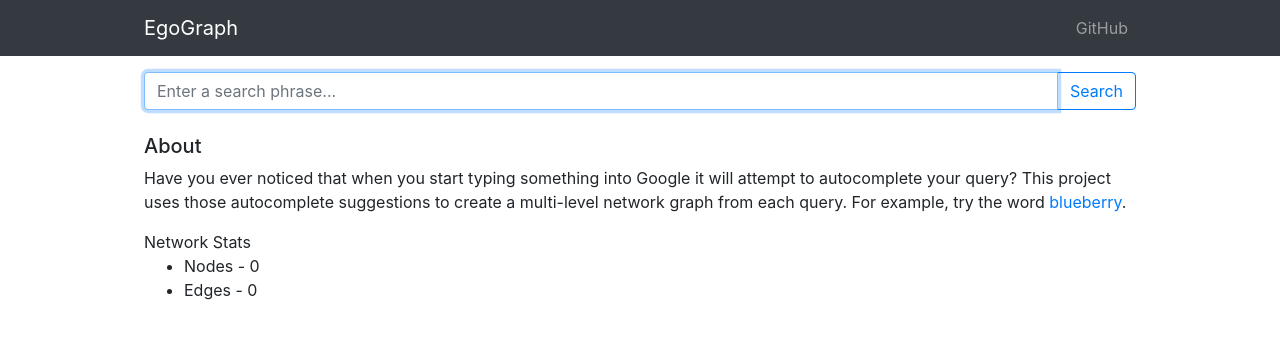
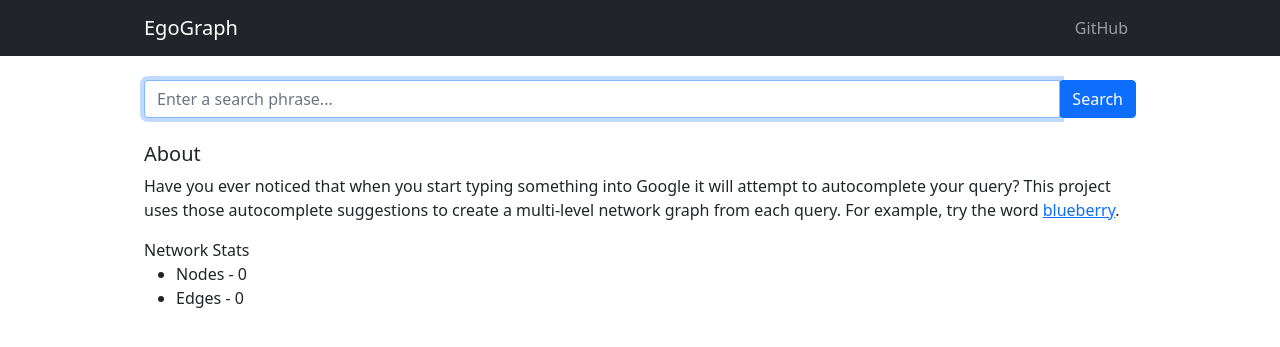
Before and after one commit to admariner/egograph, a Django app: page / in a window 1280 px wide. Shown: the top 347 px of the page. Run offline with Django 3.2, Linux system fonts and the light colour scheme; data that the repository does not hold is empty; some libraries are stand-ins or nearby versions.

Commit message:
formatting and bootstrap

```diff
--- a/content/templates/base.html
+++ b/content/templates/base.html
@@ -21,8 +21,11 @@
 	{# Favicons #}
 	<link rel="icon" href="{% static 'img/favicon.ico' %}">
 
+	{# Icons #}
+	<link rel="stylesheet" href="{% static 'fonts/feather/feather.css' %}">
+
 	{# Stylesheets #}
-	<link rel="stylesheet" href="https://stackpath.bootstrapcdn.com/bootstrap/4.5.0/css/bootstrap.min.css" integrity="sha384-9aIt2nRpC12Uk9gS9baDl411NQApFmC26EwAOH8WgZl5MYYxFfc+NcPb1dKGj7Sk" crossorigin="anonymous">
+	<link href="https://cdn.jsdelivr.net/npm/bootstrap@5.0.2/dist/css/bootstrap.min.css" rel="stylesheet" integrity="sha384-EVSTQN3/azprG1Anm3QDgpJLIm9Nao0Yz1ztcQTwFspd3yD65VohhpuuCOmLASjC" crossorigin="anonymous">
 	<link rel="stylesheet" href="{% static 'css/style.css' %}">
 
 	{# PROD ONLY #}
@@ -45,12 +48,12 @@
 
 <body>
 
-	<nav class="navbar navbar-expand navbar-dark bg-dark px-0 mb-3">
+	<nav class="navbar navbar-expand navbar-dark bg-dark px-0 mb-4">
 		<div class="container-fluid container-body px-3">
 			<a class="navbar-brand" href="{% url 'search:landing' %}">EgoGraph</a>
 			<div class="collapse navbar-collapse" id="navbarCollapse">
 				{# Left nav links #}
-				<ul class="navbar-nav mr-auto"></ul>
+				<ul class="navbar-nav me-auto"></ul>
 				{# Right nav links #}
 				<ul class="navbar-nav">
 					<li class="nav-item">
@@ -64,10 +67,10 @@
 	<main role="main" class="container-fluid container-body px-3">
 
 		<div>
-			<div class="input-group mb-3">
+			<div class="input-group mb-4">
 				<input type="text" id="query_input" class="form-control" placeholder="Enter a search phrase..." value="{{ input_value }}" autofocus>
 				<div class="input-group-append">
-					<button id="website_button" class="btn btn-outline-primary" type="button">Search</button>
+					<button id="search_button" class="btn btn-primary" type="button">Search</button>
 				</div>
 			</div>
 			<div class="mb-4" id="alert_placeholder"></div>
@@ -78,8 +81,13 @@
 
 	</main>
 
-	{# JS #}
+	{# JS - jquery #}
 	<script src="https://code.jquery.com/jquery-3.5.1.slim.min.js" integrity="sha384-DfXdz2htPH0lsSSs5nCTpuj/zy4C+OGpamoFVy38MVBnE+IbbVYUew+OrCXaRkfj" crossorigin="anonymous"></script>
+
+	{# JS - bootstrap with popper #}
+	<script src="https://cdn.jsdelivr.net/npm/bootstrap@5.0.2/dist/js/bootstrap.bundle.min.js" integrity="sha384-MrcW6ZMFYlzcLA8Nl+NtUVF0sA7MsXsP1UyJoMp4YLEuNSfAP+JcXn/tWtIaxVXM" crossorigin="anonymous"></script>
+
+	{# JS - site #}
 	<script src="{% static 'js/main.js' %}"></script>
 
 	{# Page-specific JS #}
```
